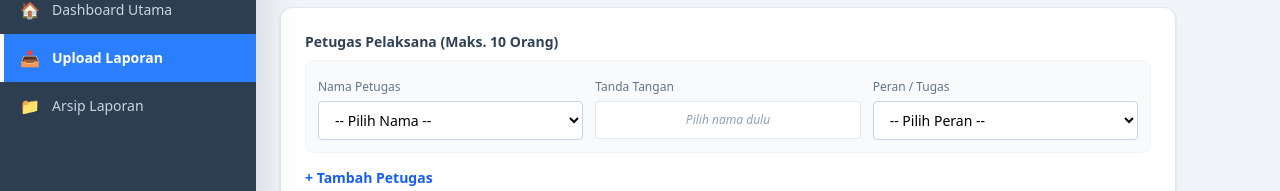
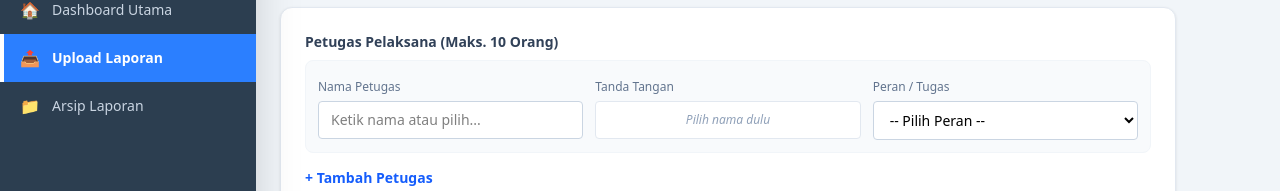
Before and after one commit to Xerviaa/laporan-perjalanan-dinas-cf, a Next.js app: page /upload in a window 1280 px wide. Shown: the part 202-393 px from the top of the page. Built offline with nearby package versions, Linux system fonts and the light colour scheme.

Commit message:
Fix: tambah kolom hasil dan kendala di database

```diff
--- a/src/app/upload/page.tsx
+++ b/src/app/upload/page.tsx
@@ -115,8 +115,8 @@ export default function UploadPage() {
         setNamaPerusahaan('');
         setTanggal('');
         setNoSurat('');
-        setHasilKegiatan(''); // Reset hasil
-        setKendala('');       // Reset kendala
+        setHasilKegiatan('');
+        setKendala('');
         setPetugasList([{ nama: '', peran: '', ttd: '' }]);
         setFotoFiles([]);
       } else {
@@ -162,19 +162,25 @@ export default function UploadPage() {
 
               return (
                 <div key={index} className="grid grid-cols-1 md:grid-cols-3 gap-3 mb-3 p-3 border border-slate-100 rounded-lg bg-slate-50">
+
+                  {/* Dropdown Nama Petugas (Bisa Diketik) */}
                   <div>
                     <label className="text-xs text-slate-500">Nama Petugas</label>
-                    <select
+                    <input
+                      type="text"
+                      list={`pegawai-list-${index}`}
                       value={petugas.nama}
                       onChange={(e) => handlePetugasChange(index, 'nama', e.target.value)}
+                      placeholder="Ketik nama atau pilih..."
                       className="w-full border border-slate-300 rounded px-3 py-2 text-sm mt-1 bg-white"
-                    >
-                      <option value="">-- Pilih Nama --</option>
+                    />
+                    <datalist id={`pegawai-list-${index}`}>
                       {daftarPegawai.map((namaPegawai: string, idx: number) => (
-                        <option key={idx} value={namaPegawai}>{namaPegawai}</option>
+                        <option key={idx} value={namaPegawai} />
                       ))}
-                    </select>
+                    </datalist>
                   </div>
+
                   <div>
                     <label className="text-xs text-slate-500">Tanda Tangan</label>
                     <div className="w-full h-[38px] mt-1 border border-slate-200 rounded bg-white flex items-center justify-center overflow-hidden">
```
